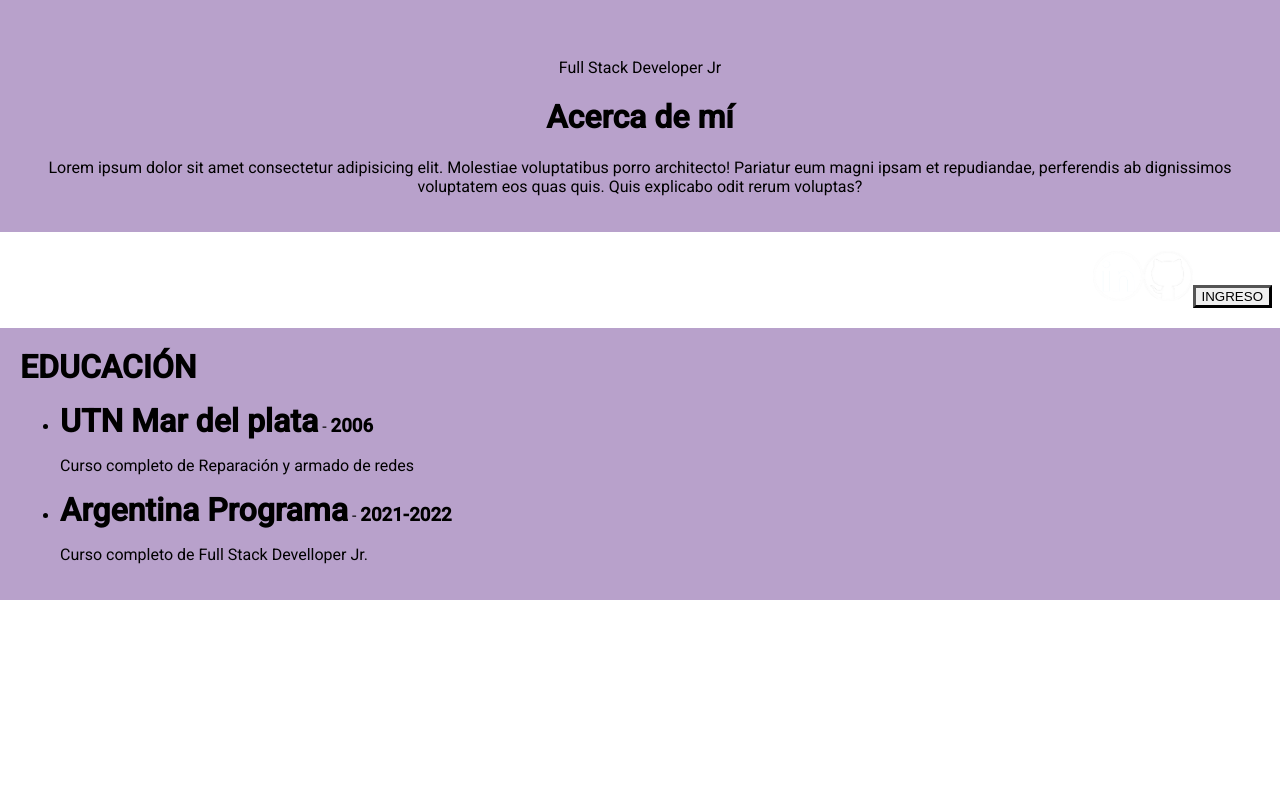
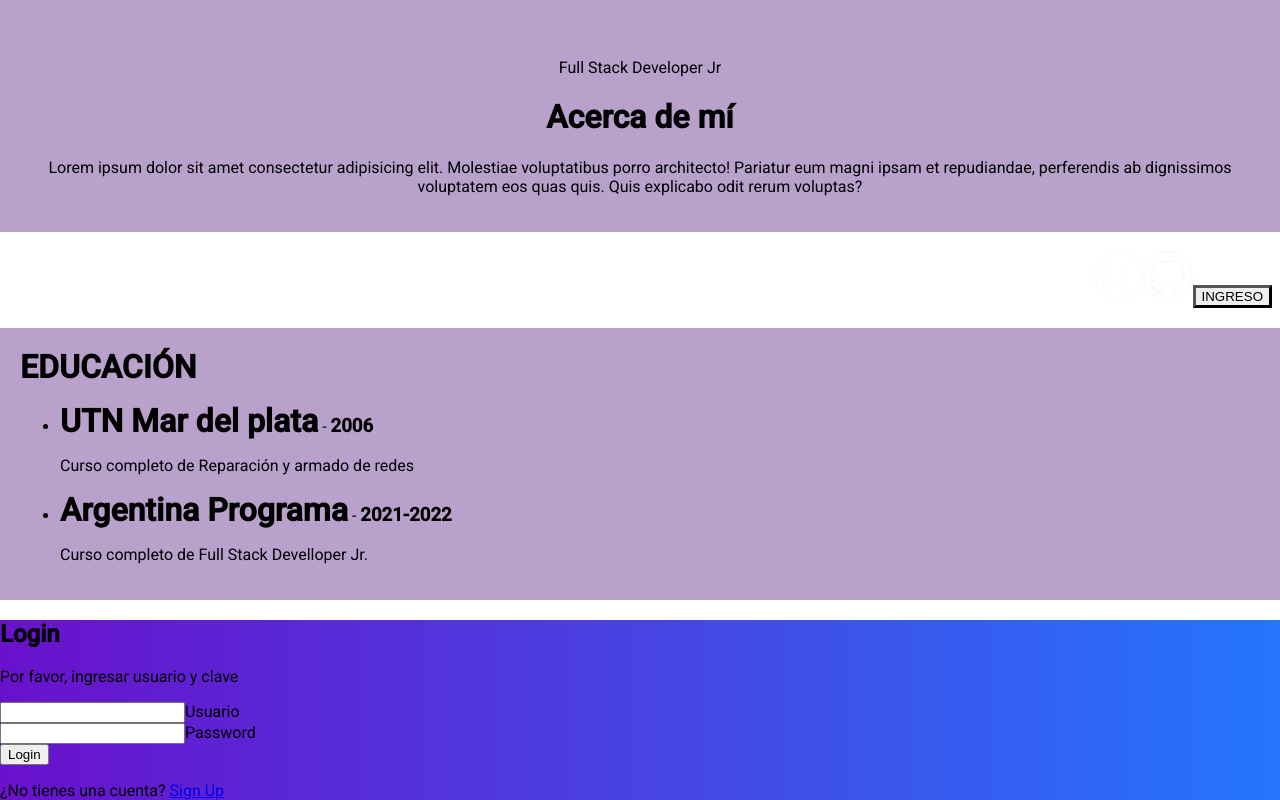
Before and after one commit to FanyDmes/ProyectoIntegrador-AP, an Angular app in the folder FrontEnd/: page / in a window 1280 px wide. Shown: the part 938-1738 px from the top of the page. Before the commit the page ends 1538 px from the top, so only its background shows below. Built offline with nearby package versions, Linux system fonts and the light colour scheme; no server answers.

Commit message:
login, - nuevo usuario-jwto-auth service

```diff
--- a/FrontEnd/src/app/app.module.ts
+++ b/FrontEnd/src/app/app.module.ts
@@ -10,6 +10,7 @@ import { AcercaDeComponent } from './components/acerca-de/acerca-de.component';
 import { HttpClientModule } from '@angular/common/http';
 import { LogoAPComponent} from './components/logo-ap/logo-ap.component';
 import { EducacionComponent } from './components/educacion/educacion.component';
+import { LoginComponent } from './components/login/login.component';
 
 @NgModule({
   declarations: [
@@ -19,7 +20,8 @@ import { EducacionComponent } from './components/educacion/educacion.component';
     HomeComponent,
     AcercaDeComponent,
     LogoAPComponent,
-    EducacionComponent
+    EducacionComponent,
+    LoginComponent
 
   ],
   imports: [
--- a/FrontEnd/src/app/components/home/home.component.html
+++ b/FrontEnd/src/app/components/home/home.component.html
@@ -2,3 +2,4 @@
 <app-acerca-de></app-acerca-de>
 <app-logo-ap></app-logo-ap>
 <app-educacion></app-educacion>
+<app-login></app-login>
--- /dev/null
+++ b/FrontEnd/src/app/components/login/login.component.css
@@ -0,0 +1,10 @@
+.gradient-custom {
+    /* fallback for old browsers */
+    background: #6a11cb;
+
+    /* Chrome 10-25, Safari 5.1-6 */
+    background: -webkit-linear-gradient(to right, rgba(106, 17, 203, 1), rgba(37, 117, 252, 1));
+
+    /* W3C, IE 10+/ Edge, Firefox 16+, Chrome 26+, Opera 12+, Safari 7+ */
+    background: linear-gradient(to right, rgba(106, 17, 203, 1), rgba(37, 117, 252, 1))
+    }
--- /dev/null
+++ b/FrontEnd/src/app/components/login/login.component.html
@@ -0,0 +1,45 @@
+<section class="vh-100 gradient-custom">
+    <div class="container py-5 h-100">
+      <div class="row d-flex justify-content-center align-items-center h-100">
+        <div class="col-12 col-md-8 col-lg-6 col-xl-5">
+          <div class="card bg-dark text-white" style="border-radius: 1rem;">
+            <div class="card-body p-5 text-center">
+
+              <div class="mb-md-5 mt-md-4 pb-5">
+
+                <h2 class="fw-bold mb-2 text-uppercase">Login</h2>
+                <p class="text-white-50 mb-5">Por favor, ingresar usuario y clave</p>
+
+                <form #f="ngForm" (ngSubmit)="onLogin()" novalidate>
+
+                  <div class="form-outline form-white mb-4">
+                    <input type="email" id="nombreUsuario" name="nombreUsuario" class="form-control form-control-lg"
+                      [(ngModel)]="nombreUsuario" required />
+                    <label class="form-label" for="nombreUsuario">Usuario</label>
+                  </div>
+
+                  <div class="form-outline form-white mb-4">
+                    <input type="password" id="password" name="password" class="form-control form-control-lg" [(ngModel)]="password"
+                      required />
+                    <label class="form-label" for="password">Password</label>
+                  </div>
+
+                  <!-- <p class="small mb-5 pb-lg-2"><a class="text-white-50" href="#!">Forgot password?</a></p> -->
+
+                  <button class="btn btn-outline-light btn-lg px-5" type="submit">Login</button>
+
+                </form>
+
+              </div>
+
+              <div>
+                <p class="mb-0">¿No tienes una cuenta? <a href="#!" class="text-white-50 fw-bold">Sign Up</a>
+                </p>
+              </div>
+
+            </div>
+          </div>
+        </div>
+      </div>
+    </div>
+  </section>
--- /dev/null
+++ b/FrontEnd/src/app/components/login/login.component.ts
@@ -0,0 +1,51 @@
+import { Component, OnInit } from '@angular/core';
+import { Router } from '@angular/router';
+import { LoginUsuario } from 'src/app/model/login-usuario';
+import { AuthService } from 'src/app/service/auth.service';
+import { TokenService } from 'src/app/service/token.service';
+
+@Component({
+  selector: 'app-login',
+  templateUrl: './login.component.html',
+  styleUrls: ['./login.component.css']
+})
+
+export class LoginComponent implements OnInit {
+  isLogged = false;
+  isLogginFail = false;
+  loginUsuario!: LoginUsuario;
+  nombreUsuario!: string;
+  password! : string;
+  roles: string[] = [];
+  errMsj!: string;
+
+  constructor(private tokenService: TokenService, private authService: AuthService, private router: Router) { }
+
+  ngOnInit(): void {
+    if(this.tokenService.getToken()){
+      this.isLogged = true;
+      this.isLogginFail = false;
+      this.roles = this.tokenService.getAuthorities();
+    }
+  }
+
+  onLogin(): void{
+    this.loginUsuario = new LoginUsuario(this.nombreUsuario, this.password);
+    this.authService.login(this.loginUsuario).subscribe(data =>{
+        this.isLogged = true;
+        this.isLogginFail = false;
+        this.tokenService.setToken(data.token);
+        this.tokenService.setUserName(data.nombreUsuario);
+        this.tokenService.setAuthorities(data.authorities);
+        this.roles = data.authorities;
+        this.router.navigate([''])
+      }, err =>{
+        this.isLogged = false;
+        this.isLogginFail = true;
+        this.errMsj = err.error.mensaje;
+        console.log(this.errMsj);
+
+      })
+  }
+
+}
--- /dev/null
+++ b/FrontEnd/src/app/model/jwt-dto.ts
@@ -0,0 +1,6 @@
+export class JwtDto {
+    token!: string;
+    type!: string;
+    nombreUsuario! : string;
+    authorities!: string[];
+}
--- /dev/null
+++ b/FrontEnd/src/app/model/login-usuario.ts
@@ -0,0 +1,9 @@
+export class LoginUsuario {
+    nombreUsuario: string;
+    password: string;
+
+    constructor(nombreUsuario: string, password:string){
+        this.nombreUsuario = nombreUsuario;
+        this.password = password;
+    }
+}
--- /dev/null
+++ b/FrontEnd/src/app/model/nuevo-usuario.ts
@@ -0,0 +1,7 @@
+export class NuevoUsuario {
+    nombre!: string;
+    nombreUsuario!: string
+    email!: string;
+    password!: string;
+    authorities!: string[];
+}
--- /dev/null
+++ b/FrontEnd/src/app/service/auth.service.ts
@@ -0,0 +1,23 @@
+import { HttpClient } from '@angular/common/http';
+import { Injectable } from '@angular/core';
+import { Observable } from 'rxjs';
+import { JwtDto } from '../model/jwt-dto';
+import { LoginUsuario } from '../model/login-usuario';
+import { NuevoUsuario } from '../model/nuevo-usuario';
+
+@Injectable({
+  providedIn: 'root'
+})
+export class AuthService {
+  authURL = 'http://localhost:8080/auth/';
+
+  constructor(private httpClient: HttpClient) { }
+
+ public nuevo(nuevoUsuario: NuevoUsuario): Observable<any>{
+   return this.httpClient.post<any>(this.authURL + 'nuevo', nuevoUsuario);
+ }
+
+ public login(loginUsuario: LoginUsuario): Observable<JwtDto>{
+   return this.httpClient.post<JwtDto>(this.authURL + 'login', loginUsuario)
+ }
+}
```
Also changed, not shown: 1 other file (tests, documents, lock files or other folders).
